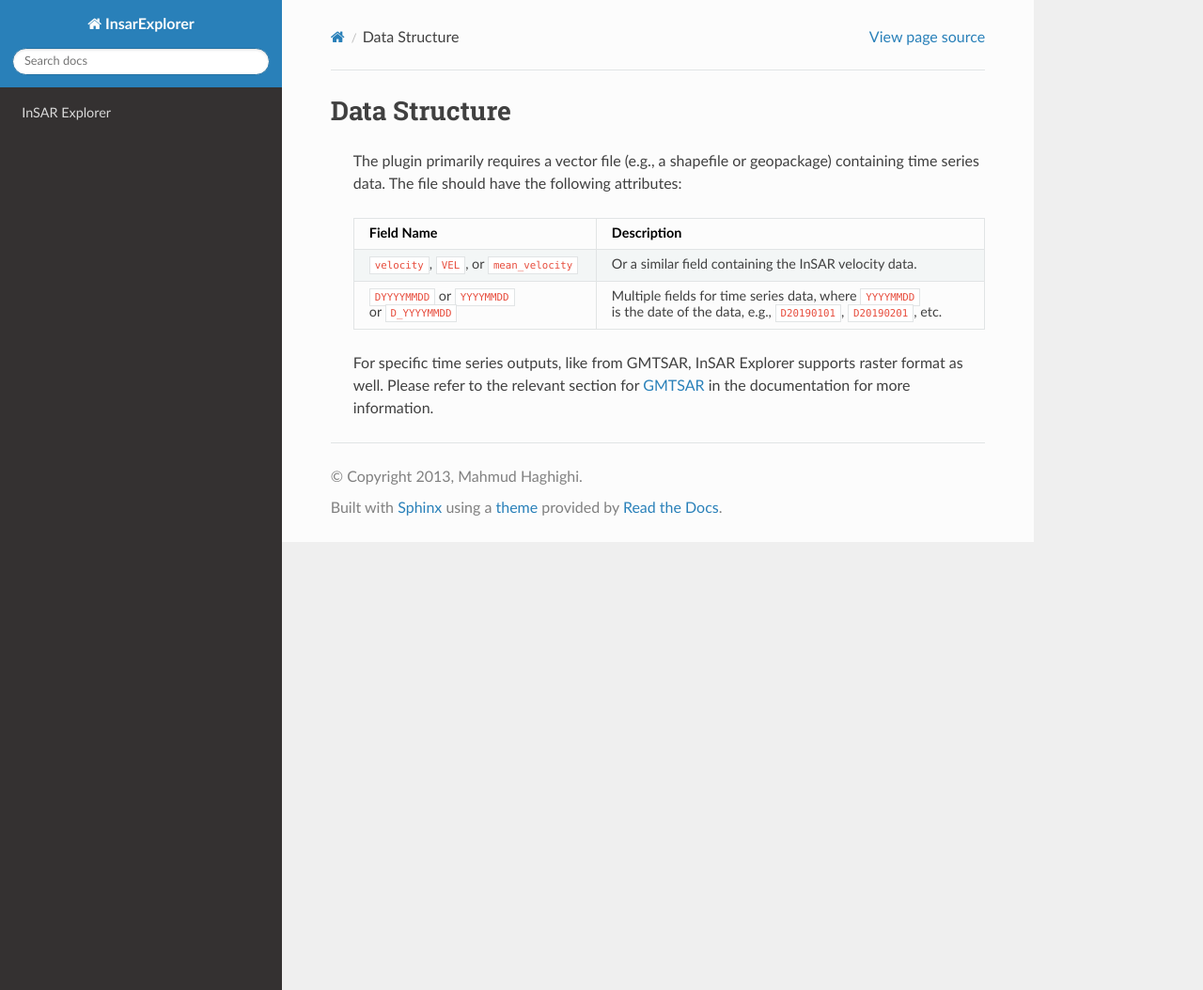
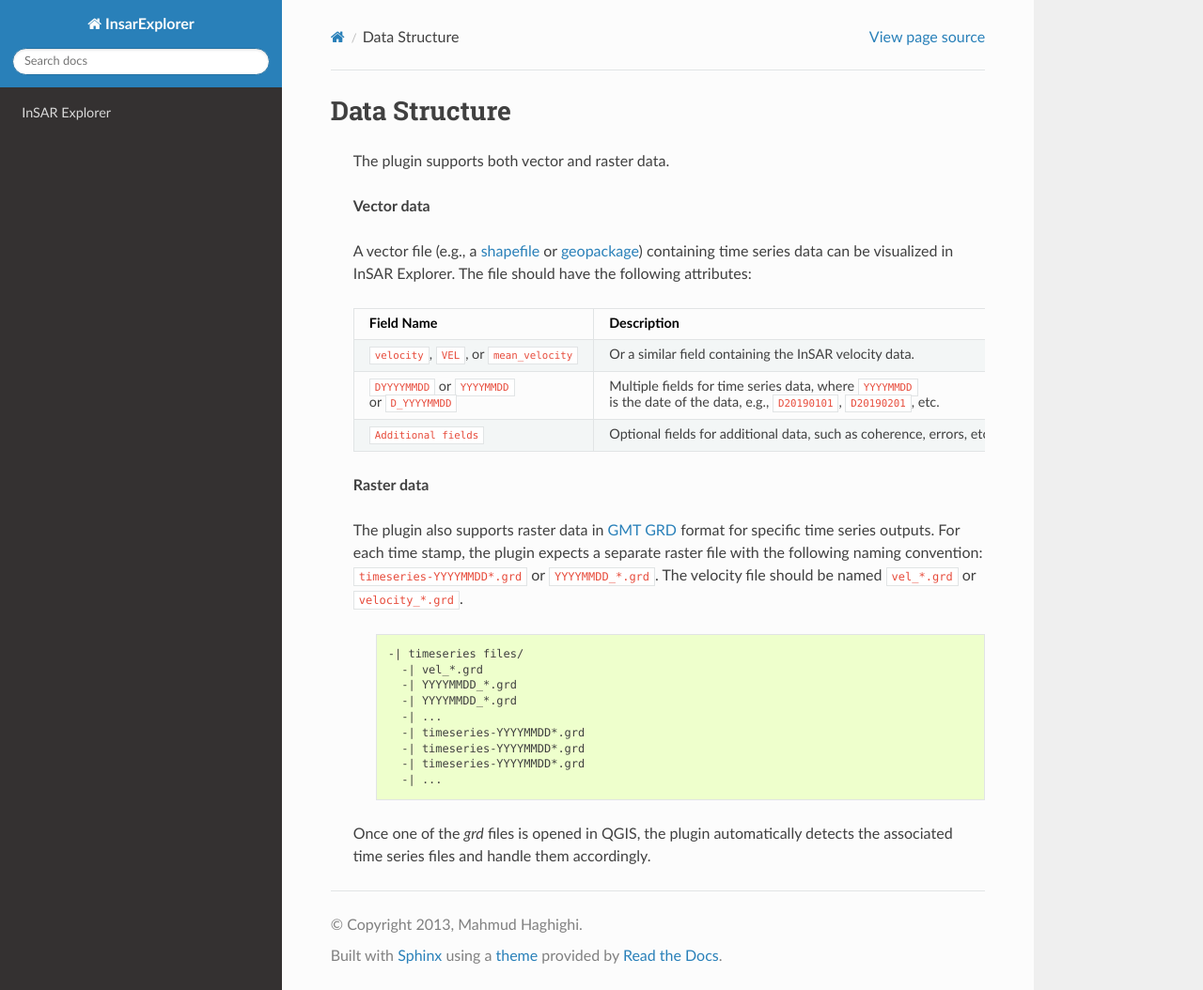
Before and after one commit to luhipi/insar-explorer, a Sphinx documentation site: the page built from help/source/data_structure.rst, in a window 1280 px wide and 1054 px high. Shown: the whole window at 94% size. Built offline with Sphinx 7.4.7 and the Read the Docs theme 3.1.0, drawn with Linux system fonts in a browser that asks for light colours; formulas are drawn with MathJax 3.

Commit message:
update vector and raster data structure in docs

```diff
--- a/help/source/data_structure.rst
+++ b/help/source/data_structure.rst
@@ -1,7 +1,11 @@
 Data Structure
 **************
 
-    The plugin primarily requires a vector file (e.g., a shapefile or geopackage) containing time series data. The file should have the following attributes:
+    The plugin supports both vector and raster data.
+
+    **Vector data**
+
+    A vector file (e.g., a `shapefile <https://en.wikipedia.org/wiki/Shapefile>`_ or `geopackage <https://www.geopackage.org/>`_) containing time series data can be visualized in InSAR Explorer. The file should have the following attributes:
 
     .. list-table::
        :header-rows: 1
@@ -12,6 +16,25 @@ Data Structure
          - Or a similar field containing the InSAR velocity data.
        * - ``DYYYYMMDD`` or ``YYYYMMDD`` or ``D_YYYYMMDD``
          - Multiple fields for time series data, where ``YYYYMMDD`` is the date of the data, e.g., ``D20190101``, ``D20190201``, etc.
+       * - ``Additional fields``
+         - Optional fields for additional data, such as coherence, errors, etc.
 
-    For specific time series outputs, like from GMTSAR, InSAR Explorer supports raster format as well.
-    Please refer to the relevant section for :doc:`data_preparation/gmtsar` in the documentation for more information.
+    **Raster data**
+
+    The plugin also supports raster data in `GMT GRD <https://docs.generic-mapping-tools.org/6.2/cookbook/features.html#grid-file-format-specifications>`_ format for specific time series outputs.
+    For each time stamp, the plugin expects a separate raster file with the following naming convention: ``timeseries-YYYYMMDD*.grd`` or ``YYYYMMDD_*.grd``.
+    The velocity file should be named ``vel_*.grd`` or ``velocity_*.grd``.
+
+      .. code-block:: none
+
+          -| timeseries files/
+            -| vel_*.grd
+            -| YYYYMMDD_*.grd
+            -| YYYYMMDD_*.grd
+            -| ...
+            -| timeseries-YYYYMMDD*.grd
+            -| timeseries-YYYYMMDD*.grd
+            -| timeseries-YYYYMMDD*.grd
+            -| ...
+
+    Once one of the `grd` files is opened in QGIS, the plugin automatically detects the associated time series files and handle them accordingly.
```
